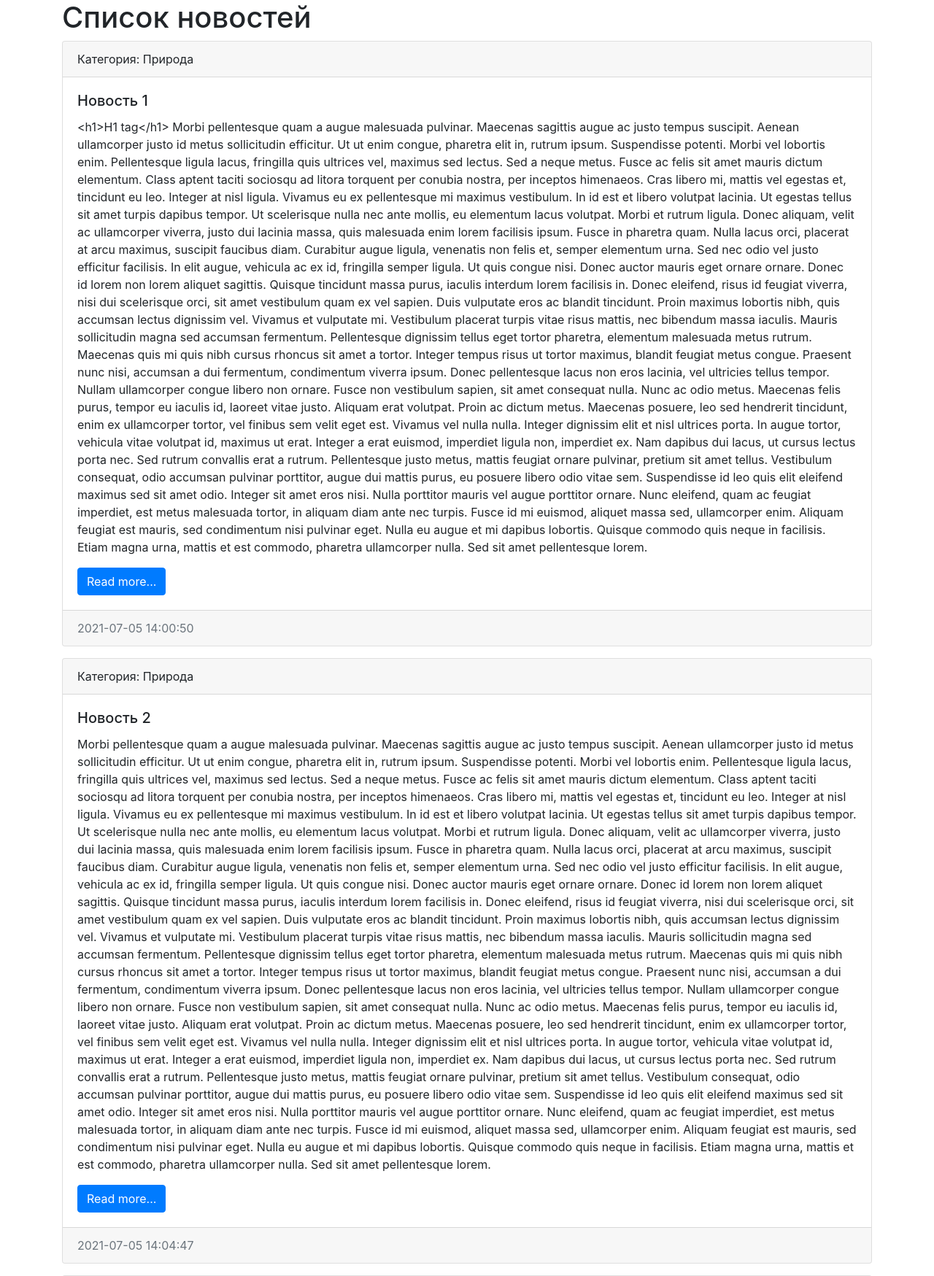
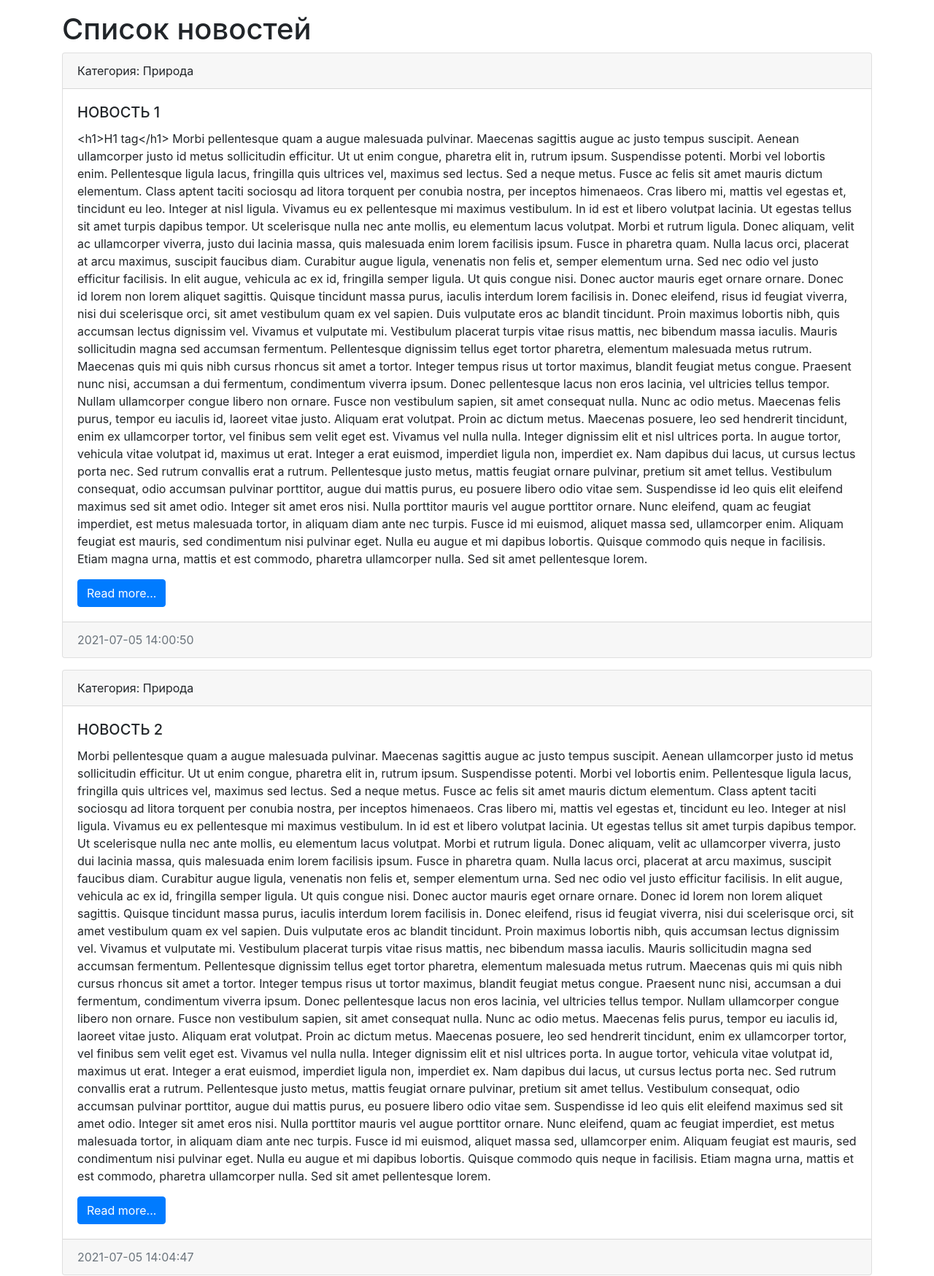
Before and after one commit to AnViSe/testsite, a Django app: page / in a window 1280 px wide. Shown: the part 56-1805 px from the top of the page at 73% size. Run offline with Django 3.2, Linux system fonts and the light colour scheme; data comes from the database, SQL or seed files in the repository; both versions use the stored data as it was after the commit.

Commit message:
Урок 15

```diff
--- a/mysite/news/templates/news/index.html
+++ b/mysite/news/templates/news/index.html
@@ -24,7 +24,7 @@
   </div>
 </nav>
 
-<div class="container">
+<div class="container mt-3">
     <h1>{{ title }}</h1>
     <div class="row">
         <div class="col-md-12">
@@ -34,7 +34,7 @@
                     Категория: {{ item.category.title }}
                 </div>
                 <div class="card-body">
-                    <h5 class="card-title">{{ item.title }}</h5>
+                    <h5 class="card-title">{{ item.title|upper }}</h5>
                     <p class="card-text">{{ item.content }}</p>
                     <a href="#" class="btn btn-primary">Read more...</a>
                 </div>
@@ -42,6 +42,8 @@
                     {{ item.created_at|date:"Y-m-d H:i:s" }}
                 </div>
             </div>
+        {% empty %}
+            Нет новостей
         {% endfor %}
         </div>
     </div>
```
Also changed, not shown: mysite/db.sqlite3.
